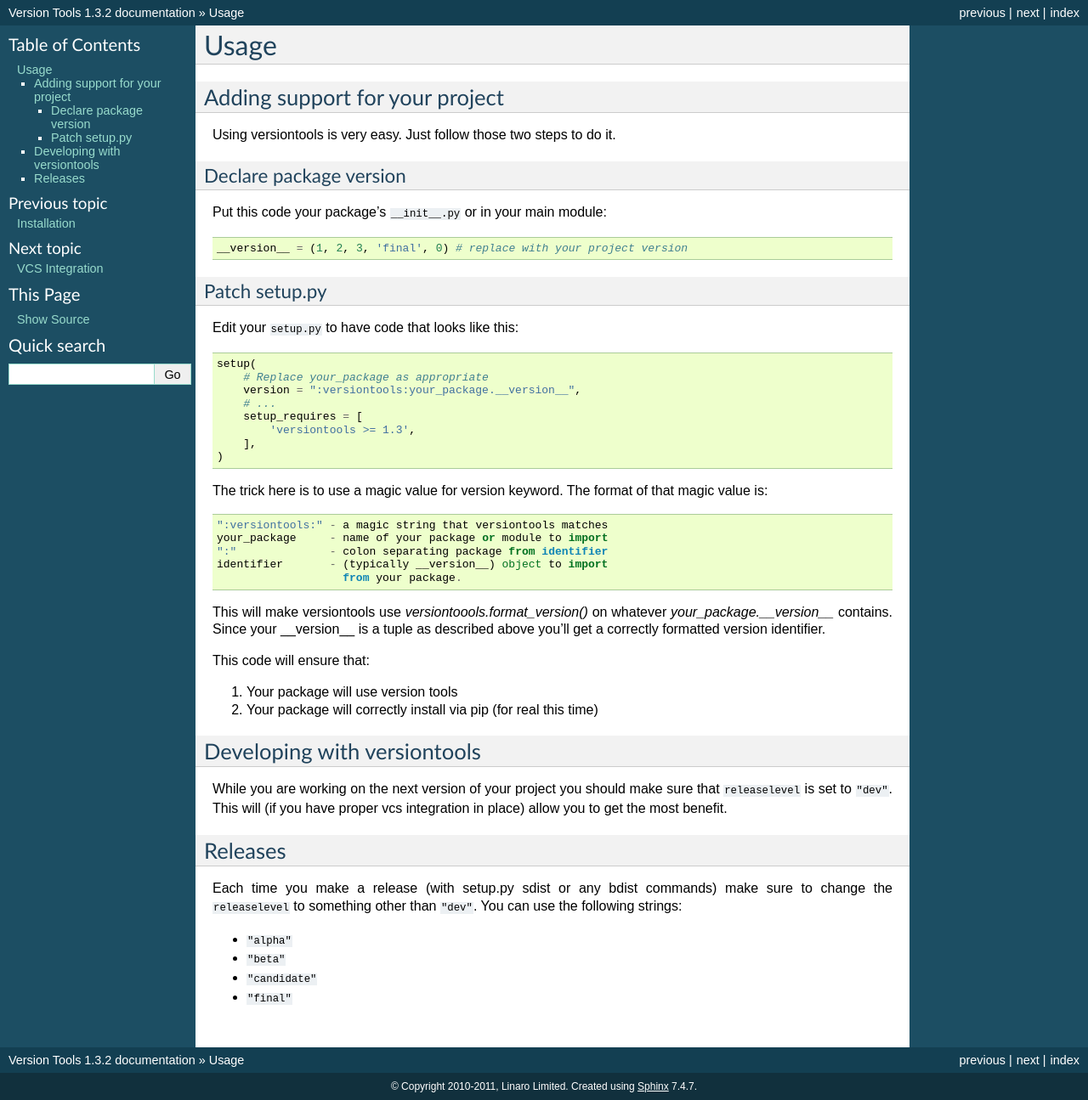
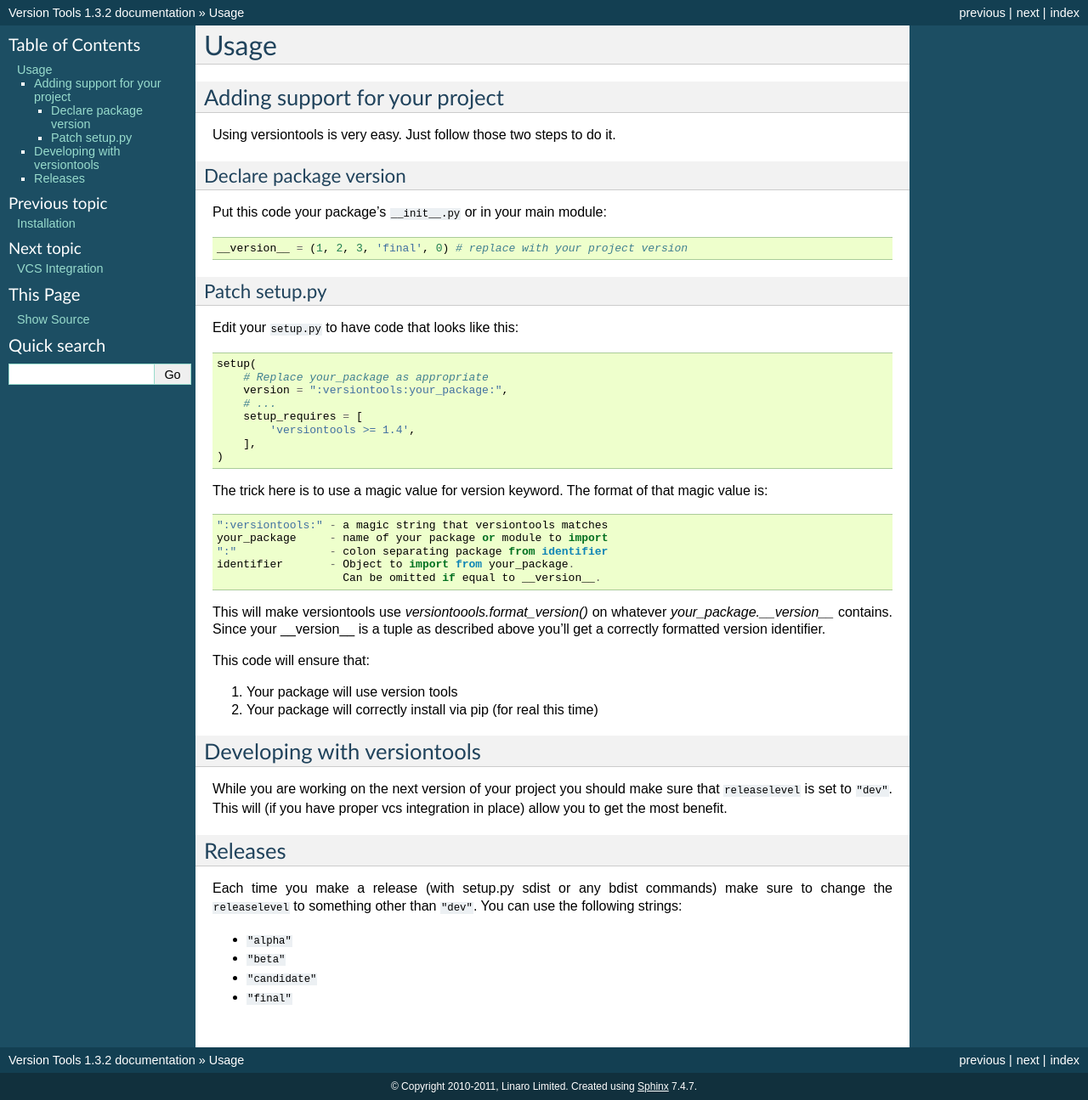
Before and after one commit to zyga/versiontools, a Sphinx documentation site: the page built from doc/usage.rst, in a window 1280 px wide. Shown: the whole page at 85% size. Built offline with Sphinx 7.4.7, drawn with Linux system fonts in a browser that asks for light colours.

Commit message:
Make version object identifier in setup(version="...") optional
Previously each typical setup() call looled like this::

    setup(version=":versiontools:package:__version__")

This can now be reduced to::

    setup(version=":versiontools:package:")

```diff
--- a/doc/usage.rst
+++ b/doc/usage.rst
@@ -29,10 +29,10 @@ Edit your ``setup.py`` to have code that looks like this::
 
     setup(
         # Replace your_package as appropriate
-        version = ":versiontools:your_package.__version__",
+        version = ":versiontools:your_package:",
         # ...
         setup_requires = [
-            'versiontools >= 1.3',
+            'versiontools >= 1.4',
         ],
     )
 
@@ -42,8 +42,8 @@ magic value is::
     ":versiontools:" - a magic string that versiontools matches
     your_package     - name of your package or module to import
     ":"              - colon separating package from identifier
-    identifier       - (typically __version__) object to import
-                       from your package.
+    identifier       - Object to import from your_package.
+                       Can be omitted if equal to __version__.
 
 This will make versiontools use `versiontoools.format_version()` on whatever
 `your_package.__version__` contains. Since your __version__ is a tuple as
--- a/versiontools/__init__.py
+++ b/versiontools/__init__.py
@@ -227,8 +227,12 @@ def handle_version(dist, attr, value):
     if ":" not in value:
         raise DistutilsSetupError(
             "version must be of the form `module_or_package:identifier`")
+    # Parse the version string
+    module_or_package, identifier = value.split(":", 1)
+    # Use __version__ unless specified otherwise
+    if identifier == "":
+        identifier = "__version__"
     # Import the module or package indicated by the version tag
-    module_or_package, identifier = value.split(":", 1)
     try:
         obj = __import__(module_or_package, fromlist=[''])
     except ImportError as ex:
```
